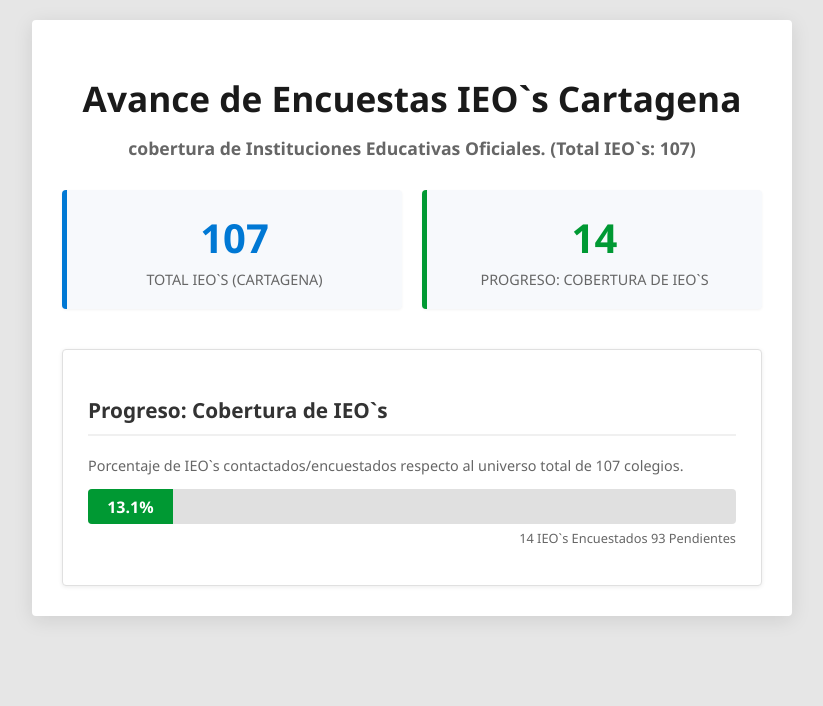
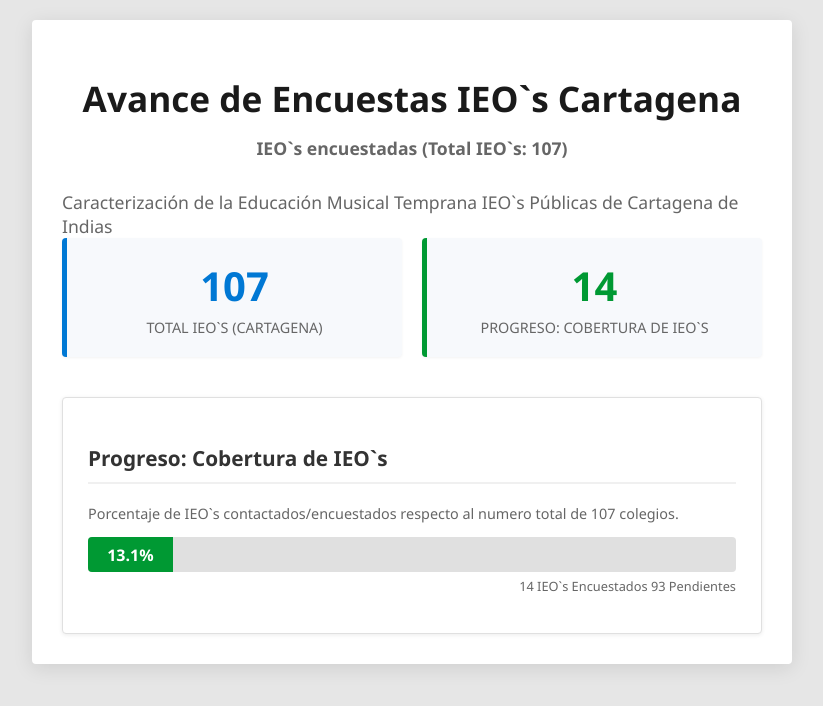
Before and after one commit to holmersilvapava/Investigacion_RG, a plain HTML site: page index.html in a window 1280 px wide. Shown: the whole page, without its empty margins (228-1051 px from the left). Drawn offline with Linux system fonts and the light colour scheme.

Commit message:
Update index.html

```diff
--- a/index.html
+++ b/index.html
@@ -3,7 +3,7 @@
 <head>
     <meta charset="UTF-8">
     <meta name="viewport" content="width=device-width, initial-scale=1.0">
-    <title>Avance IEO`s Cartagena (Solo Cobertura)</title>
+    <title>Avance IEO`s Cartagena</title>
     <style>
         /* Estilos de Fondo y Contenedor */
         body {
@@ -34,6 +34,12 @@
             margin-bottom: 30px;
         }
 
+         h7 {
+            color: #666;
+            text-align: center;
+            font-size: 1.1em;
+            margin-bottom: 30px;
+        }
         /* Estilos de Tarjetas (Cards) de Métricas */
         .kpi-cards {
             display: flex;
@@ -101,7 +107,8 @@
 
     <div class="dashboard-container">
         <h1>Avance de Encuestas IEO`s Cartagena</h1>
-        <h2>cobertura de Instituciones Educativas Oficiales. (Total IEO`s: 107)</h2>
+        <h2> IEO`s encuestadas (Total IEO`s: 107)</h2>
+        <h7> Caracterización de la Educación Musical Temprana IEO`s Públicas de Cartagena  de Indias</h7>
 
         <script>
             // Datos proporcionados
@@ -146,7 +153,7 @@
 
         <div class="chart-panel">
             <h3>Progreso: Cobertura de IEO`s</h3>
-            <p style="font-size: 0.9em; color: #666;">Porcentaje de IEO`s contactados/encuestados respecto al universo total de 107 colegios.</p>
+            <p style="font-size: 0.9em; color: #666;">Porcentaje de IEO`s contactados/encuestados respecto al numero total de 107 colegios.</p>
             <div class="progress-bar-container">
                 <div class="progress-bar" id="progressIeos">0%</div>
             </div>
```
